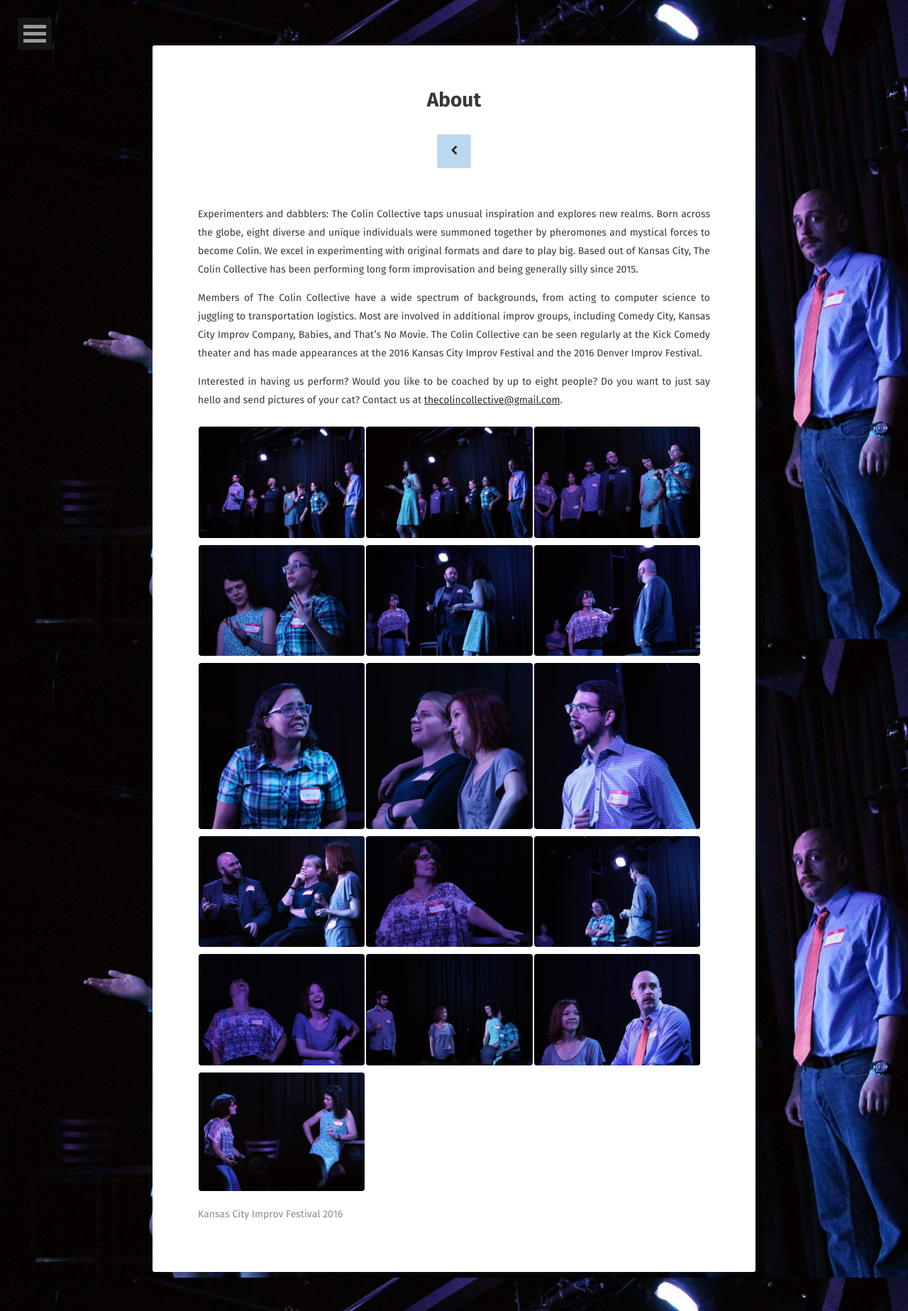
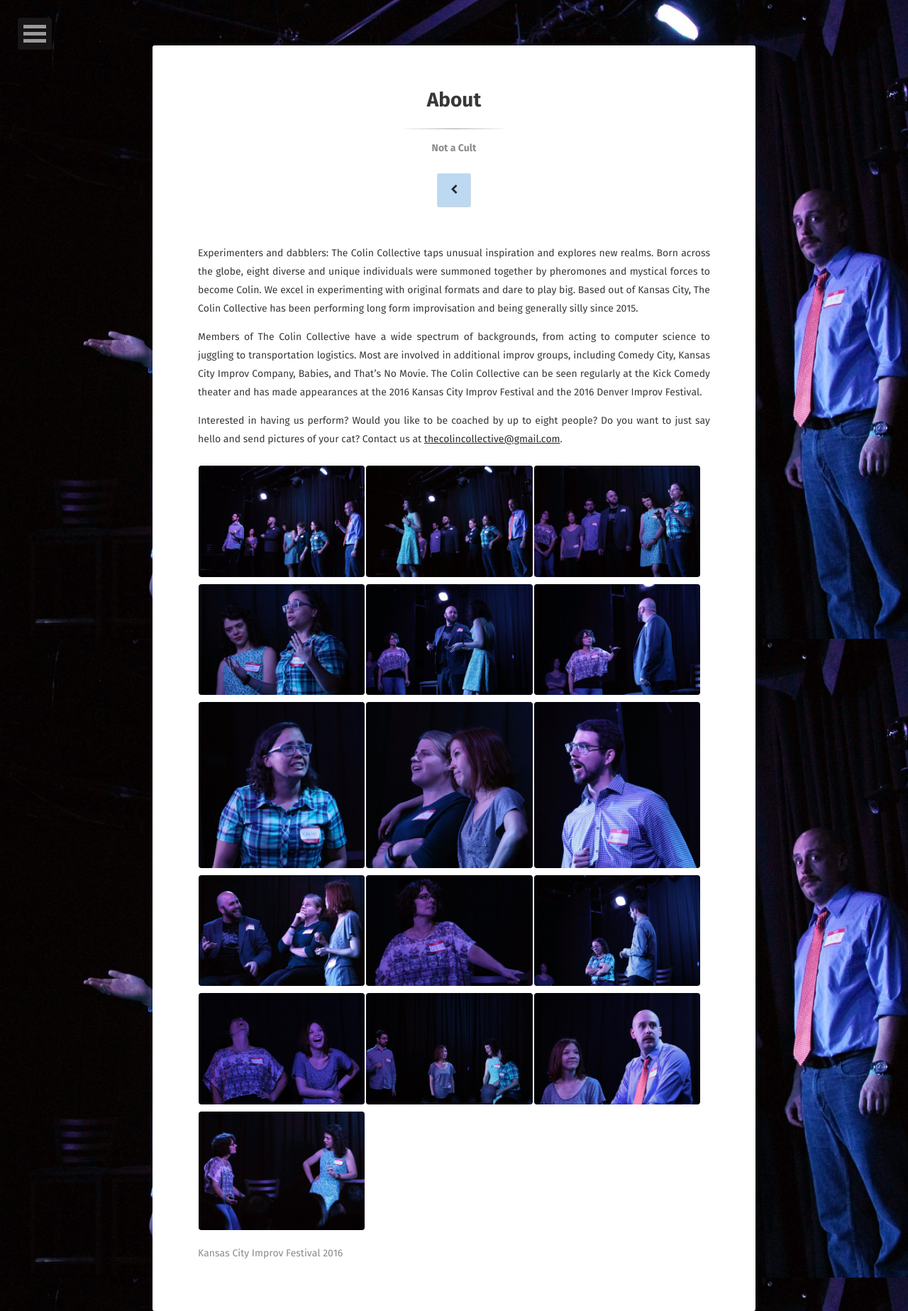
Before and after one commit to lrdodge/thecolincollective, a Jekyll site: the page built from about/index.md, in a window 1280 px wide. Shown: the whole page at 71% size. Built offline with Jekyll 4.4.1, drawn with Linux system fonts in a browser that asks for light colours; some web fonts are replaced.

Commit message:
Add page subtitles

```diff
--- a/_layouts/page.html
+++ b/_layouts/page.html
@@ -16,7 +16,14 @@ layout: compress
         <div class="wrapper animated fadeIn">
             <div class="content">
                 <div class="post-title {% if page.feature %} feature {% endif %}">
-                    <h1>{{ page.title }}</h1>
+                    <h1>{{ page.title }}
+                      {% if page.subtitle %}
+                        <div class="sub-title">
+                          <hr/>
+                          {{ page.subtitle }}
+                        </div>
+                      {% endif %}
+                    </h1>
                     <a class="btn zoombtn" href="{{site.url}}">
                         <i class="fa fa-chevron-left"></i>
                     </a>
--- a/_sass/typography.scss
+++ b/_sass/typography.scss
@@ -23,6 +23,16 @@
 	> a > p {
 		text-align: center;
 		font-weight: bold;
+	}
+}
+.sub-title {
+	color: #8c8b8b;
+	font-size: 50%;
+	> hr {
+		margin-top: 1em;
+		max-width: 10em;
+		margin-left: auto;
+		margin-right: auto;
 	}
 }
 .post-title {
```
